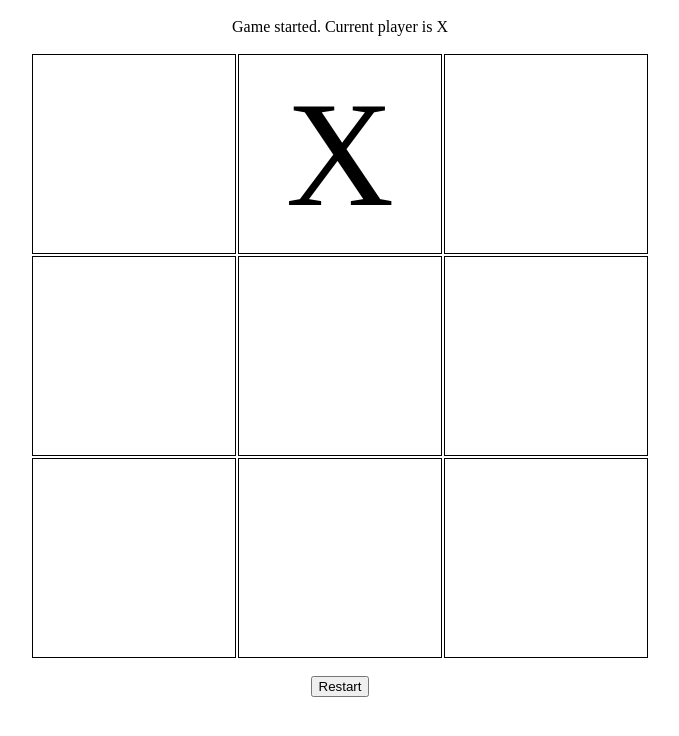
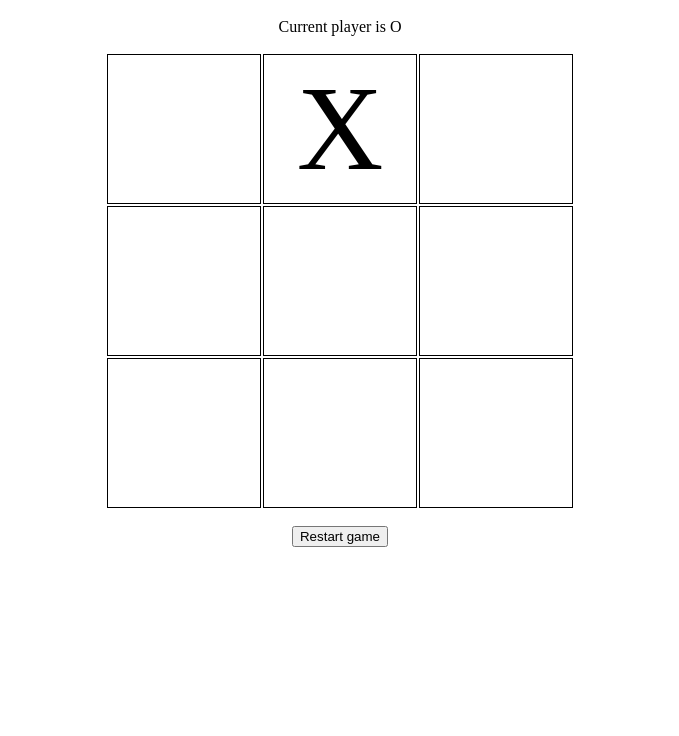
Before and after one commit to nmuzychuk/tic-tac-toe, a plain HTML site: page index.html in a window 1280 px wide. Both pictures are taken after a click on the element 640 px from the left and 202 px from the top of the page. Shown: the part 48-784 px from the top of the page, without its empty margins (300-979 px from the left). Drawn offline with Linux system fonts and the light colour scheme.

Commit message:
Add second player

```diff
--- a/index.html
+++ b/index.html
@@ -8,13 +8,13 @@
         }
 
         td {
-            width: 200px;
-            height: 200px;
+            width: 150px;
+            height: 150px;
 
             cursor: pointer;
 
             text-align: center;
-            font-size: 150px;
+            font-size: 120px;
         }
 
         #message {
@@ -58,10 +58,16 @@
         </tbody>
     </table>
 
-    <p id="restart"><button onclick="restartGame()" type="button">Restart</button></p>
+    <p id="restart">
+        <button onclick="restartGame()" type="button">Restart game</button>
+    </p>
 
     <script>
-        var currentPlayer = 'X';
+        var PlayerX = 'X';
+        var PlayerO = 'O';
+        var currentPlayer = PlayerX;
+
+        var winner = '';
 
         var startGame = function () {
             setMessage('Game started. Current player is ' + currentPlayer);
@@ -72,15 +78,76 @@
         };
 
         var makeMove = function (element) {
-            setPosition(element, currentPlayer);
+            element.onclick = null;
+            element.innerText = currentPlayer;
+
+            if (checkMove()) {
+                return;
+            }
+
+            switchPlayer();
+            setMessage('Current player is ' + currentPlayer);
         };
 
-        var setPosition = function (element, player) {
-            element.innerText = player;
+        var checkMove = function () {
+            var elements = document.getElementsByTagName('tr');
+
+            if (checkWin(elements)) {
+                winner = currentPlayer;
+                endGame();
+
+                return true;
+            }
+
+            if (checkFull(elements)) {
+                endGame();
+
+                return true;
+            }
+
+            return false;
+        };
+
+        var checkWin = function (elements) {
+
+            return false;
+
+            // checkRows();
+            // checkColumns();
+            // checkDiagonal();
+        };
+
+        var checkFull = function (elements) {
+            for (var i = 0; i < 3; i++) {
+                for (var j = 0; j < 3; j++) {
+                    if (!elements[i].children[j].innerText) {
+                        return false;
+                    }
+                }
+            }
+
+            return true;
+        };
+
+        var switchPlayer = function () {
+            if (currentPlayer == PlayerX) {
+                currentPlayer = PlayerO;
+            } else {
+                currentPlayer = PlayerX;
+            }
+        };
+
+        var endGame = function () {
+            // TODO: block grid
+            if (winner) {
+                setMessage('Winner is ' + winner);
+            } else {
+                setMessage('Draw');
+            }
         };
 
         var restartGame = function () {
-            console.log('game restarted');
+            location.reload();
         };
 
         (function () {
```
